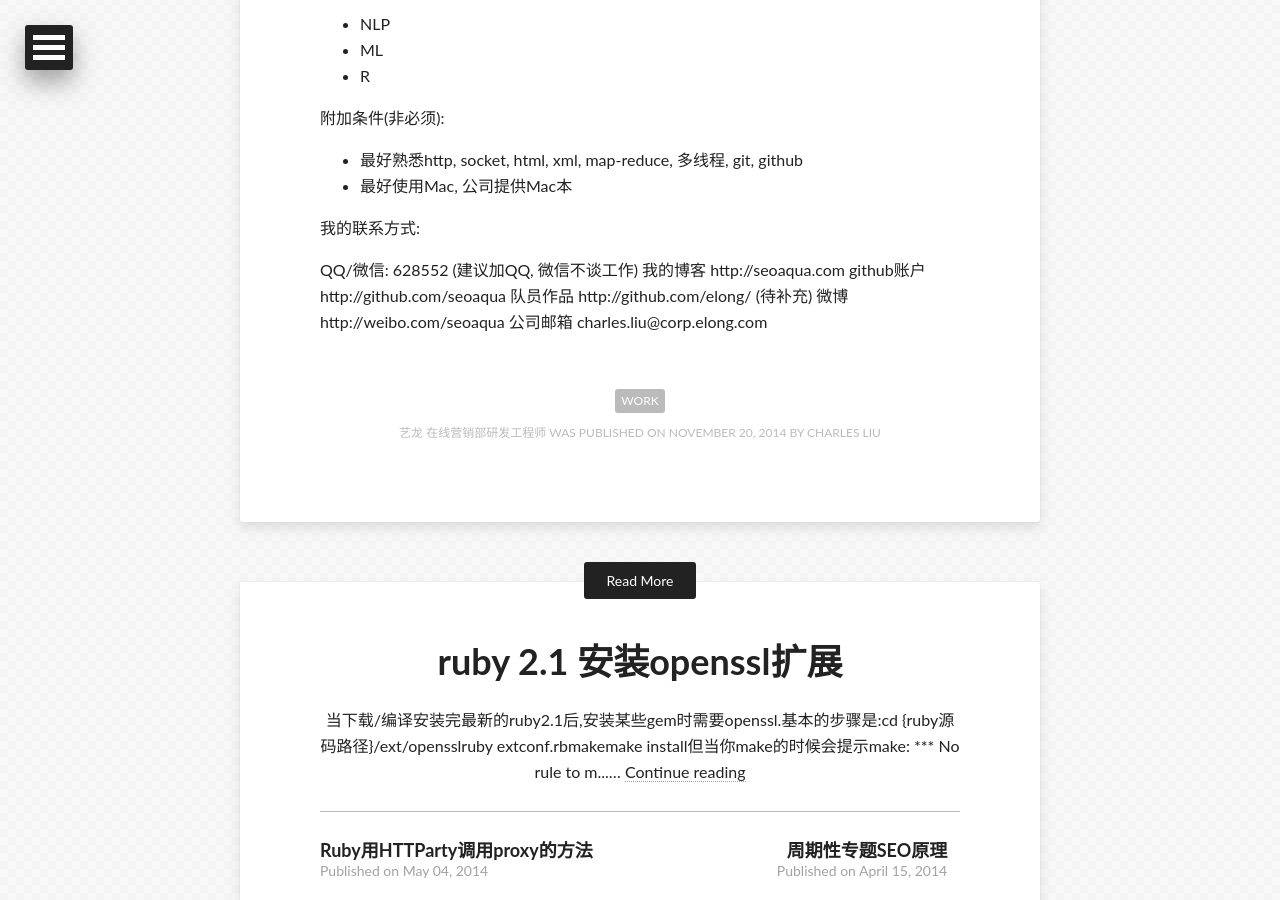
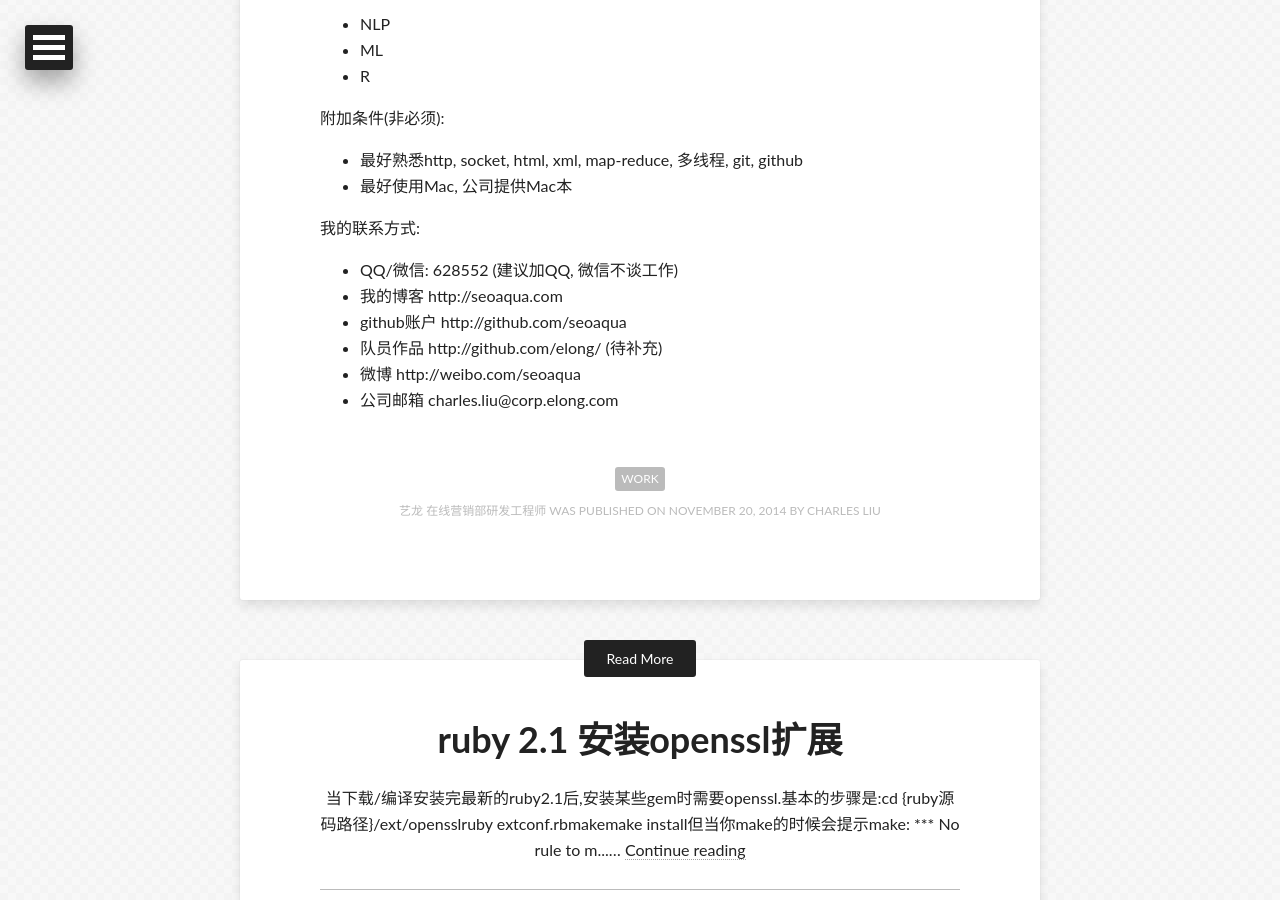
Before and after one commit to apyixiang/apyixiang.github.io, a Jekyll site: the page built from _posts/2014-11-20-job-description.markdown, in a window 1280 px wide and 900 px high, scrolled down 1579 px. Built offline with Jekyll 4.4.1, drawn with Linux system fonts in a browser that asks for light colours; some web fonts are replaced; Markdown is read by kramdown in place of the engine named in the settings; comment, search, counter and statistics services are not loaded.

```diff
--- a/_posts/2014-11-20-job-description.markdown
+++ b/_posts/2014-11-20-job-description.markdown
@@ -66,9 +66,9 @@ tags: [work]
 
 我的联系方式:
 
-QQ/微信: 628552 (建议加QQ, 微信不谈工作)
-我的博客 http://seoaqua.com
-github账户 http://github.com/seoaqua
-队员作品 http://github.com/elong/ (待补充)
-微博 http://weibo.com/seoaqua
-公司邮箱 charles.liu@corp.elong.com
+* QQ/微信: 628552 (建议加QQ, 微信不谈工作)
+* 我的博客 http://seoaqua.com
+* github账户 http://github.com/seoaqua
+* 队员作品 http://github.com/elong/ (待补充)
+* 微博 http://weibo.com/seoaqua
+* 公司邮箱 charles.liu@corp.elong.com
```
